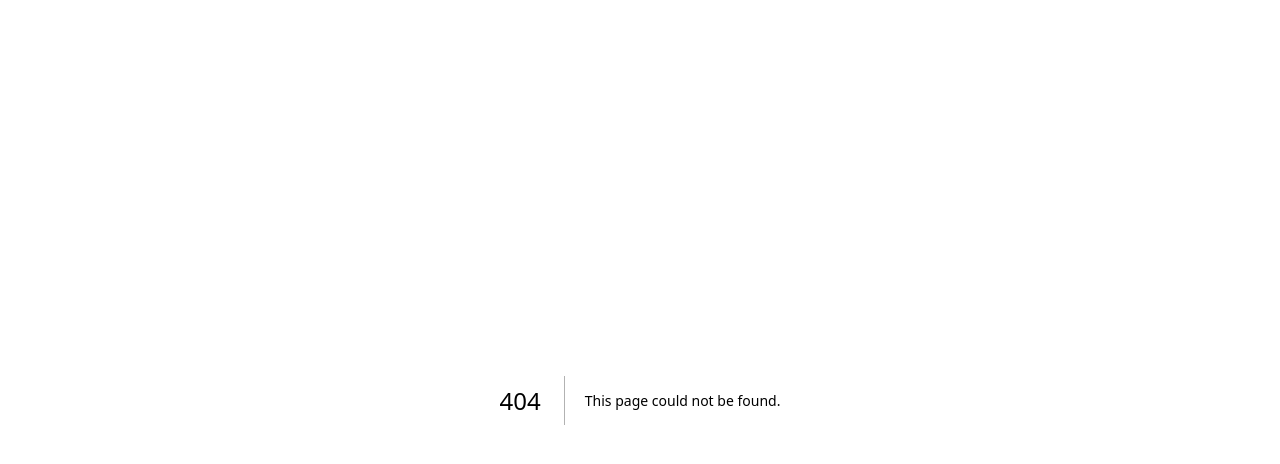
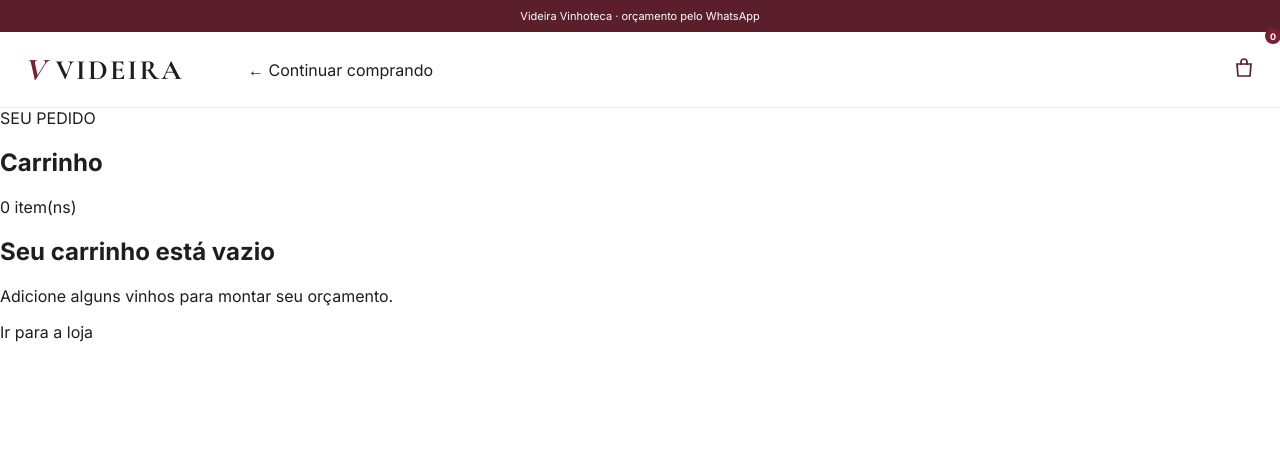
Before and after one commit to guilhsxzd26/testevino, a Next.js app: page /carrinho in a window 1280 px wide. Before the commit this address had no page. Shown: the top 464 px of the page. Built offline with nearby package versions, Linux system fonts and the light colour scheme.

Commit message:
Add functional cart and WhatsApp quotation

```diff
--- /dev/null
+++ b/app/carrinho/page.tsx
@@ -0,0 +1,39 @@
+"use client";
+import Image from "next/image";
+import { useEffect, useMemo, useState } from "react";
+import { CartItem, getCart, saveCart } from "@/lib/cart";
+import CartButton from "@/components/CartButton";
+
+const WA="5545999056277";
+const brl=(n:number)=>n.toLocaleString("pt-BR",{style:"currency",currency:"BRL"});
+
+export default function Carrinho(){
+  const [items,setItems]=useState<CartItem[]>([]);
+  useEffect(()=>setItems(getCart()),[]);
+  const sync=(next:CartItem[])=>{setItems(next);saveCart(next)};
+  const change=(id:string,delta:number)=>sync(items.map(x=>x.id===id?{...x,qty:Math.max(1,x.qty+delta)}:x));
+  const remove=(id:string)=>sync(items.filter(x=>x.id!==id));
+  const total=useMemo(()=>items.reduce((s,x)=>s+x.price*x.qty,0),[items]);
+  const quote=()=>{
+    const lines=items.map(x=>`• ${x.qty}x ${x.name} — ${brl(x.price*x.qty)}`).join("\n");
+    const msg=`Olá! Gostaria de solicitar um orçamento na Videira Vinhoteca:\n\n${lines}\n\nTotal estimado: ${brl(total)}\n\nPodem confirmar disponibilidade e condições?`;
+    window.open(`https://wa.me/${WA}?text=${encodeURIComponent(msg)}`,"_blank");
+  };
+  return <main>
+    <div className="topbar">Videira Vinhoteca · orçamento pelo WhatsApp</div>
+    <header className="header"><div className="headerTop cartHeader"><a href="/" className="logo"><span className="logoMark">V</span><span>VIDEIRA</span></a><a href="/loja" className="backShop">← Continuar comprando</a><div className="actions"><CartButton/></div></div></header>
+    <section className="cartPage">
+      <div className="cartTitle"><span>SEU PEDIDO</span><h1>Carrinho</h1><p>{items.reduce((s,x)=>s+x.qty,0)} item(ns)</p></div>
+      {!items.length ? <div className="cartEmpty"><h2>Seu carrinho está vazio</h2><p>Adicione alguns vinhos para montar seu orçamento.</p><a href="/loja">Ir para a loja</a></div> :
+      <div className="cartLayout">
+        <div className="cartList">{items.map(item=><article className="cartItem" key={item.id}>
+          <div className="cartThumb"><Image src={item.image} alt={item.name} fill sizes="90px"/></div>
+          <div className="cartInfo"><small>{item.winery}</small><h3>{item.name}</h3><b>{brl(item.price)}</b></div>
+          <div className="qty"><button onClick={()=>change(item.id,-1)}>−</button><span>{item.qty}</span><button onClick={()=>change(item.id,1)}>+</button></div>
+          <strong>{brl(item.price*item.qty)}</strong><button className="removeItem" onClick={()=>remove(item.id)}>Remover</button>
+        </article>)}</div>
+        <aside className="cartSummary"><h2>Resumo</h2><div><span>Subtotal</span><strong>{brl(total)}</strong></div><p>O valor final, disponibilidade e entrega serão confirmados no atendimento.</p><button onClick={quote}>Pedir orçamento no WhatsApp</button></aside>
+      </div>}
+    </section>
+  </main>
+}
```
